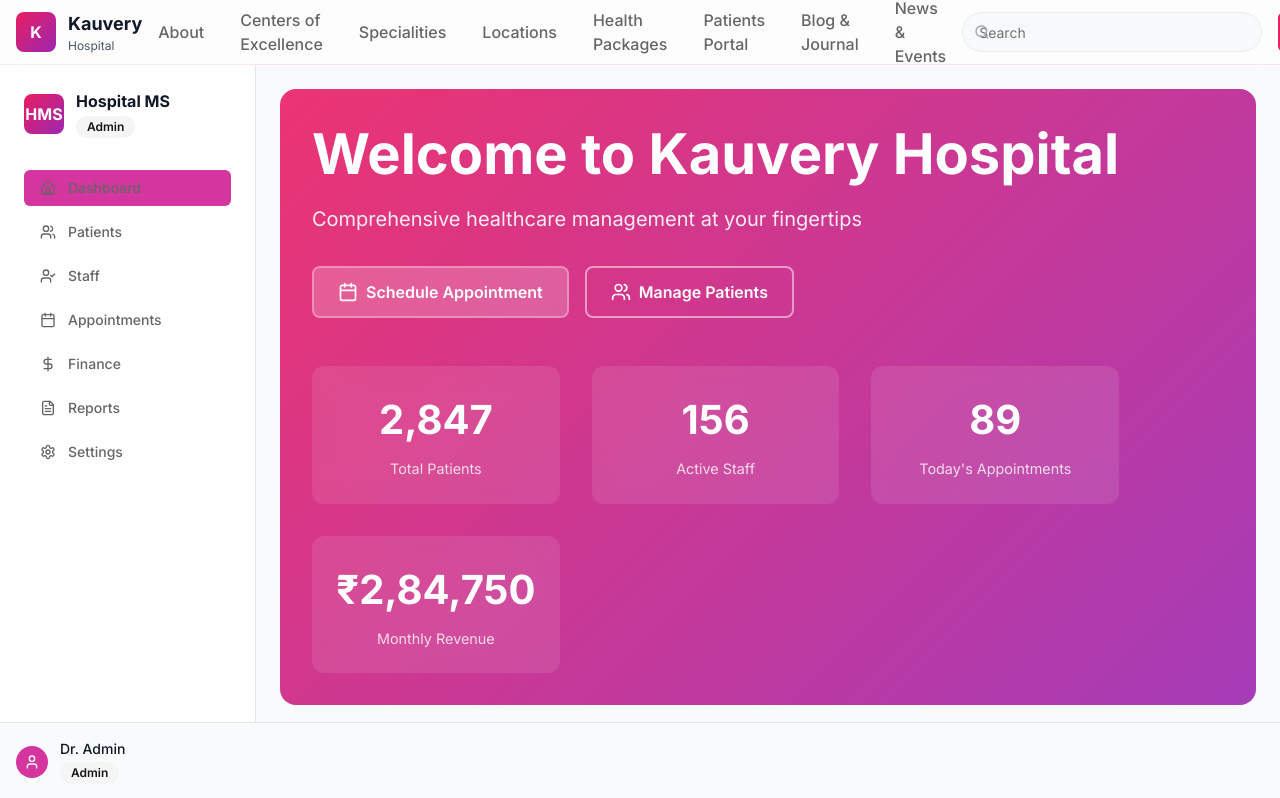
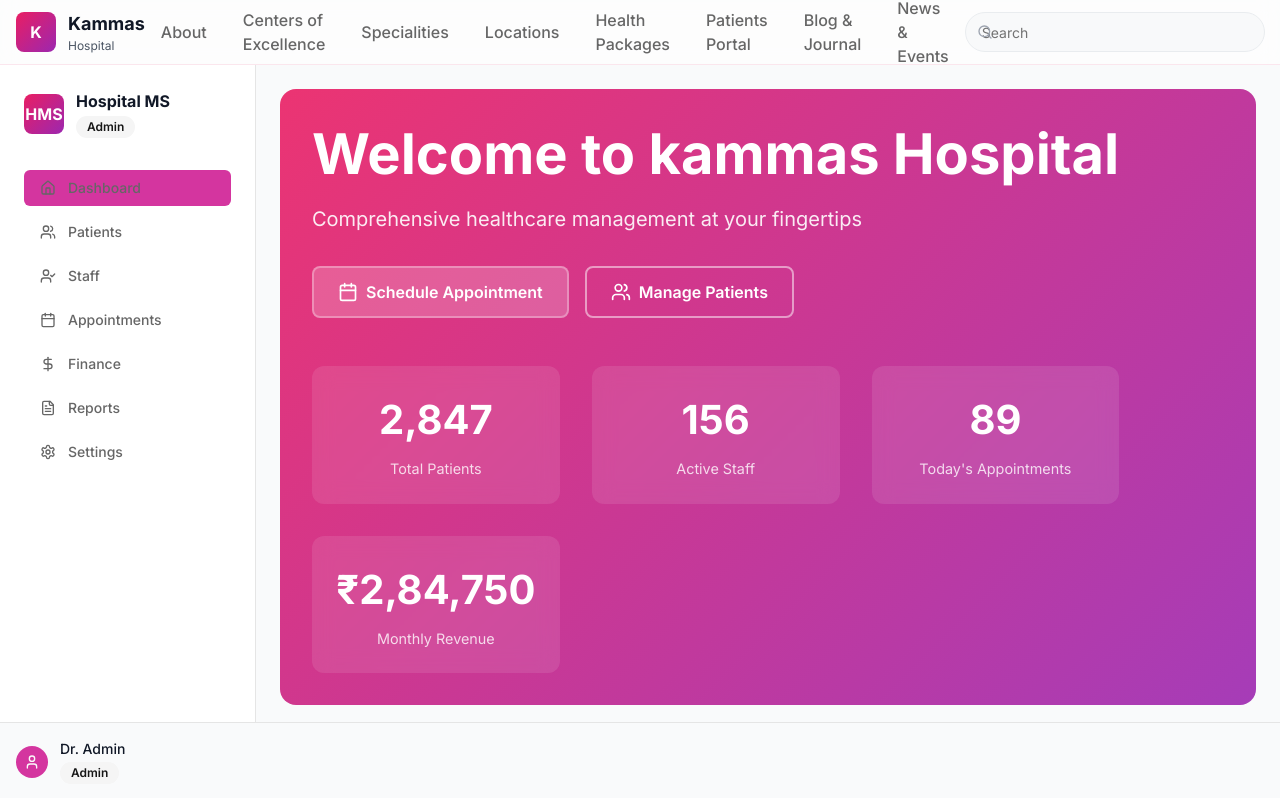
Before and after one commit to KammaKumar/HOSPITAL-MANAGEMENT-SYS, a Next.js app: page / in a window 1280 px wide. Shown: the top 798 px of the page. Built offline with nearby package versions, Linux system fonts and the light colour scheme.

Commit message:
change my name

```diff
--- a/app/page.tsx
+++ b/app/page.tsx
@@ -103,7 +103,7 @@ export default function Dashboard() {
         {/* Hero Section */}
         <div className="hero-section rounded-2xl p-8">
           <div className="hero-content">
-            <h1 className="hero-title">Welcome to Kauvery Hospital</h1>
+            <h1 className="hero-title">Welcome to kammas Hospital</h1>
             <p className="hero-subtitle">Comprehensive healthcare management at your fingertips</p>
 
             <div className="cta-buttons">
--- a/components/layout.tsx
+++ b/components/layout.tsx
@@ -123,7 +123,7 @@ export function Layout({ children, userRole }: LayoutProps) {
                 K
               </div>
               <div>
-                <h1 className="text-lg font-bold text-gray-900">Kauvery</h1>
+                <h1 className="text-lg font-bold text-gray-900">Kammas</h1>
                 <p className="text-xs text-gray-600">Hospital</p>
               </div>
             </div>
```
